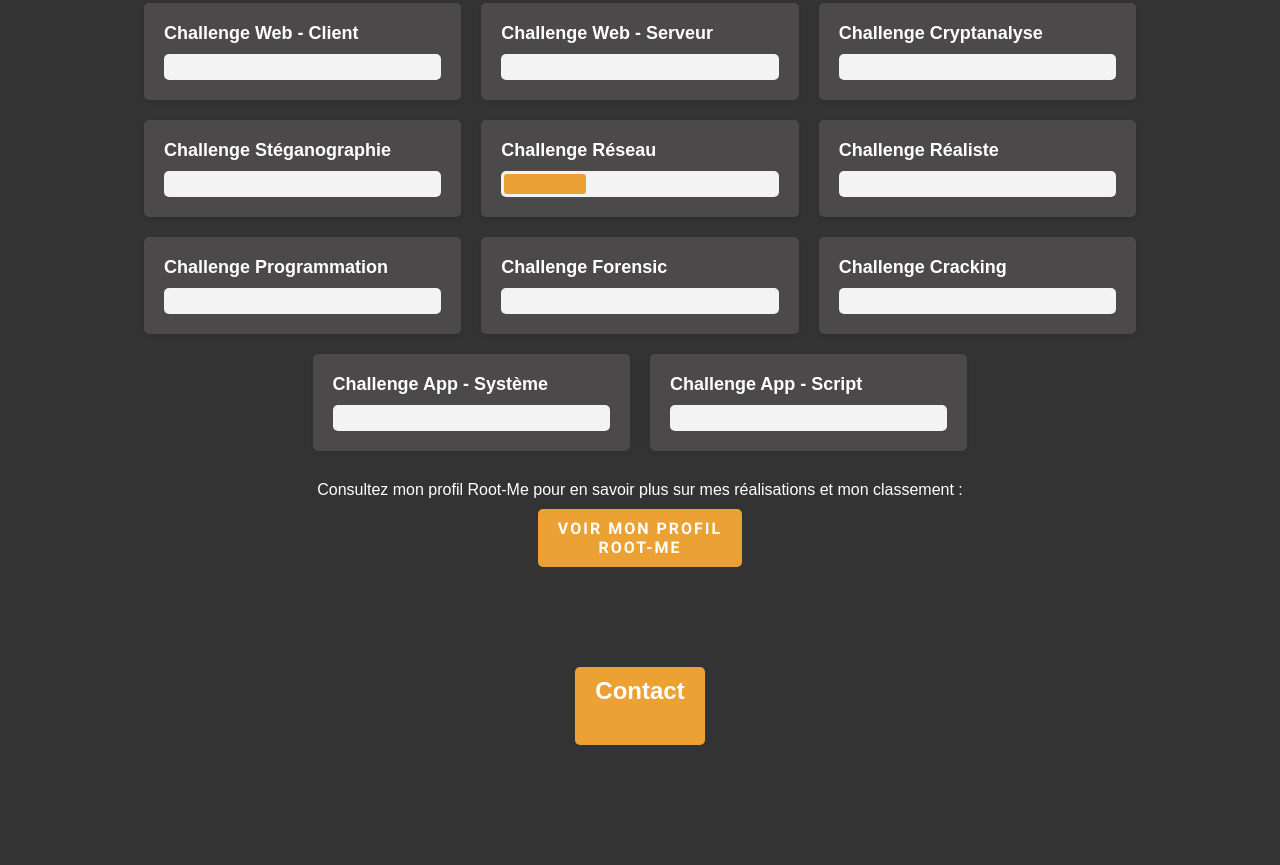
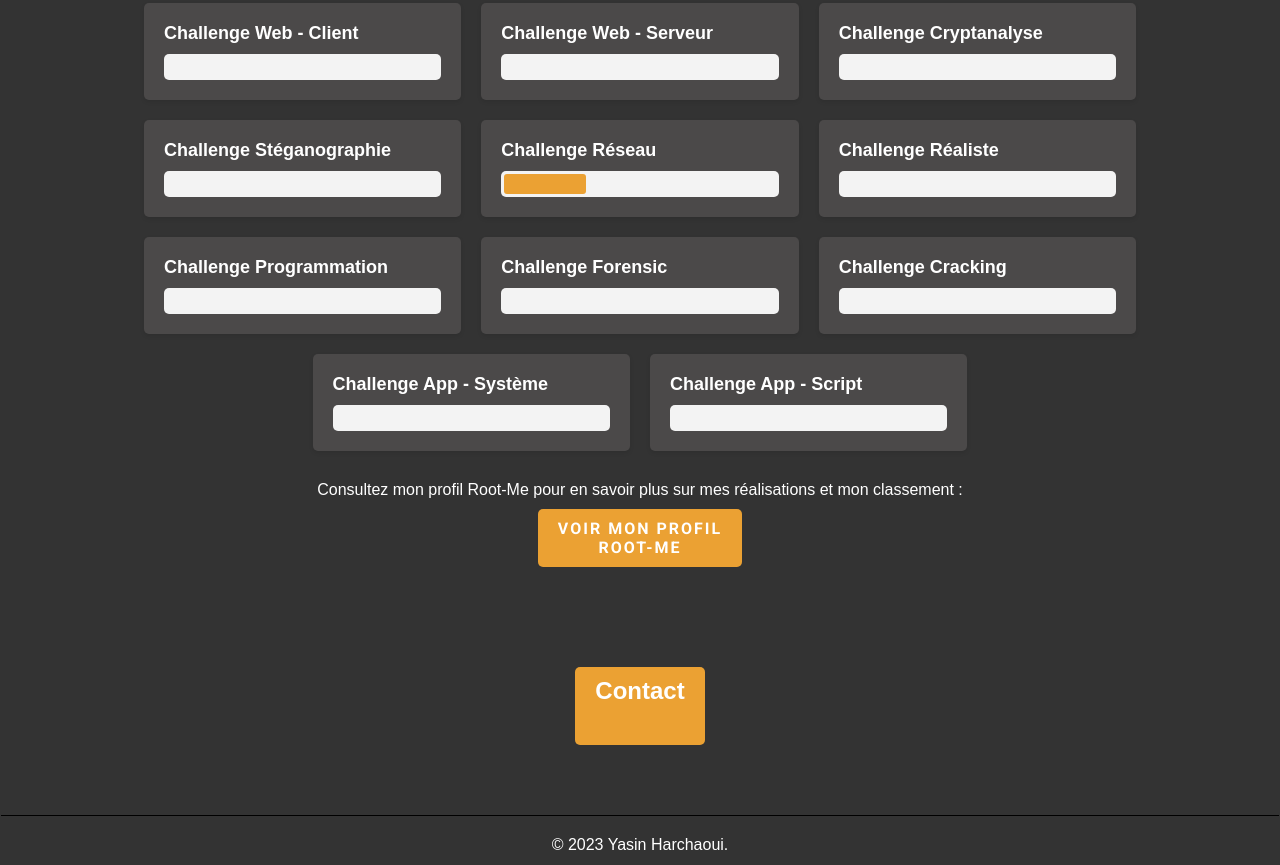
Before and after one commit to Yasin-HH/Portfolio, a plain HTML site: page index.html in a window 1280 px wide. Shown: the part 4474-5339 px from the top of the page. Drawn offline with Linux system fonts and the light colour scheme.

Commit message:
add footer

```diff
--- a/index.html
+++ b/index.html
@@ -225,10 +225,9 @@
 
 
       <footer>
-        <div class="signature">
+        <p>&copy; 2023 Yasin Harchaoui.</p>
+      </footer>
 
-        </div>
-      </footer>
 
     </main>
     <script src="javascript.js"></script>
--- a/style.css
+++ b/style.css
@@ -443,7 +443,11 @@ nav li {
     background-color: #333;
     color: white;
     text-align: center;
-    padding: 20px;
+    padding: 10px;
+    margin-top: 50px; /* espace entre le footer et le reste de la page */
+    padding-top: 20px; /* espace entre le texte du footer et la ligne de séparation */
+    border-top: 1px solid black; /* ligne de séparation */
+}
   }
 
   /* Commentaire */
```
